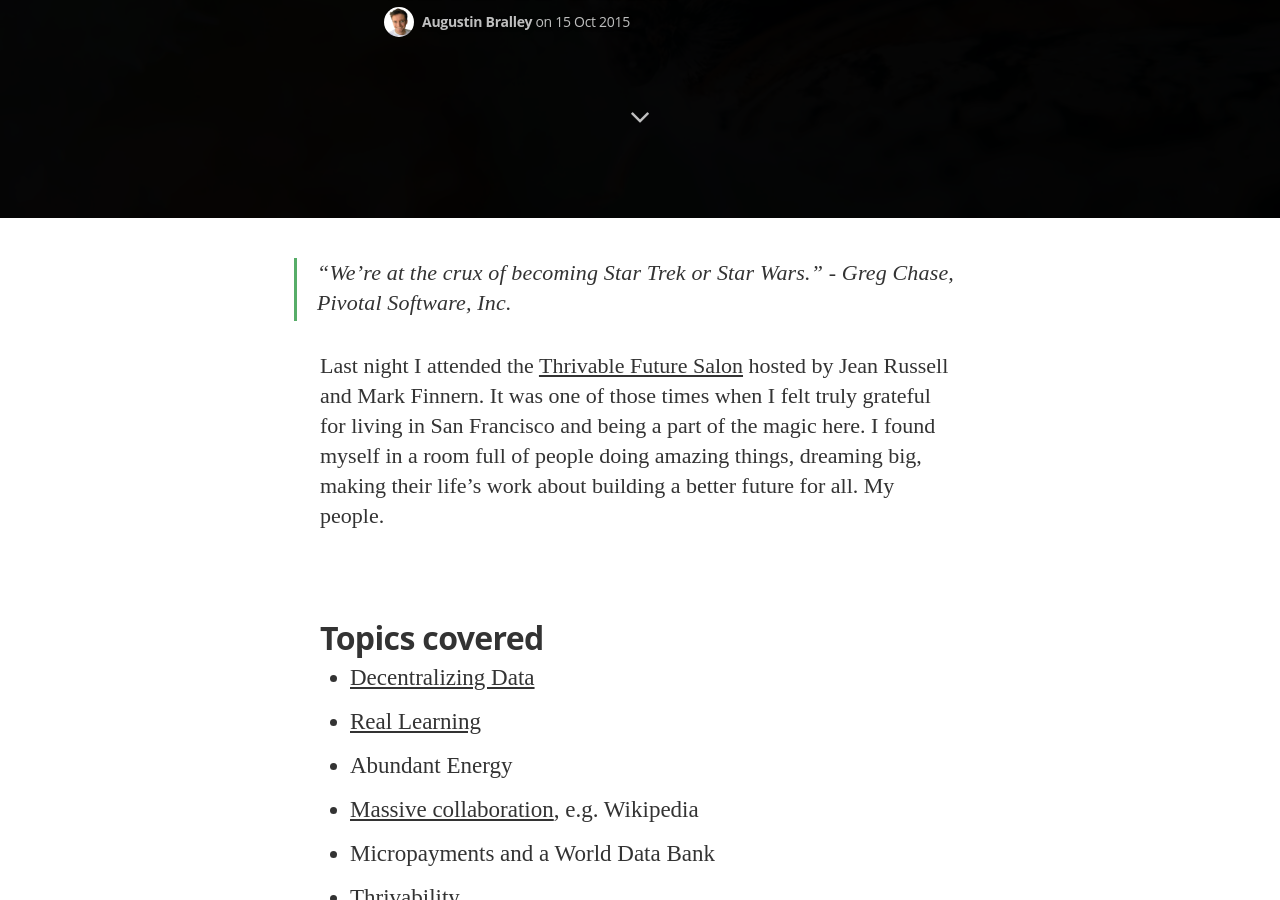
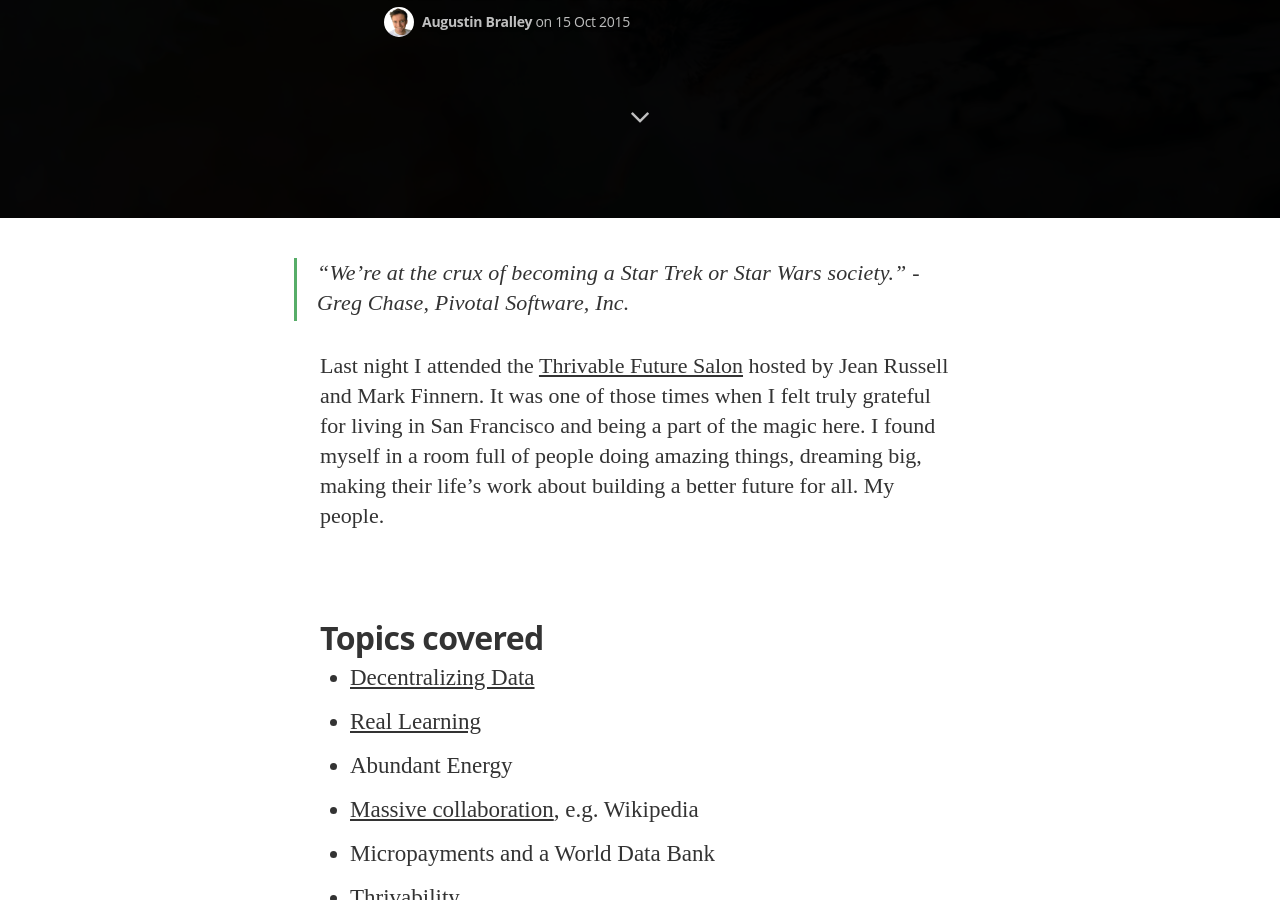
Before and after one commit to Gratzi/gratzi.github.io, a Jekyll site: the page built from _posts/2015-10-15-the_future_doesnt_have_to_suck.markdown, in a window 1280 px wide and 900 px high, scrolled down 682 px. Built offline with Jekyll 4.4.1, drawn with Linux system fonts in a browser that asks for light colours; nearby versions of some CDN libraries; some web fonts are replaced; Markdown is read by kramdown in place of the engine named in the settings; comment, search, counter and statistics services are not loaded.

Commit message:
Updated 2015-10-15-the_future_doesnt_have_to_suck.markdown

```diff
--- a/_posts/2015-10-15-the_future_doesnt_have_to_suck.markdown
+++ b/_posts/2015-10-15-the_future_doesnt_have_to_suck.markdown
@@ -1,13 +1,14 @@
 ---
 layout: post
 title: "The future doesn't have to suck"
-date: 2015-10-15T12:34:26.000Z
+date: 2015-10-15T12:34:36.000Z
 categories: thrivability
 published: true
 image: "/assets/article_images/2015-10-15-the_future_doesnt_have_to_suck/tumblr_nr3awxk5Pr1teue7jo1_1280.png"
 ---
 
->"We're at the crux of becoming Star Trek or Star Wars." - Greg Chase, Pivotal Software, Inc.
+
+>"We're at the crux of becoming a Star Trek or Star Wars society." - Greg Chase, Pivotal Software, Inc.
 
 Last night I attended the [Thrivable Future Salon](http://www.futuresalon.org/2015/09/thrivable-future-salon-14th-of-october.html "Future Salon") hosted by Jean Russell and Mark Finnern. It was one of those times when I felt truly grateful for living in San Francisco and being a part of the magic here. I found myself in a room full of people doing amazing things, dreaming big, making their life’s work about building a better future for all. My people.
 ##Topics covered
```
